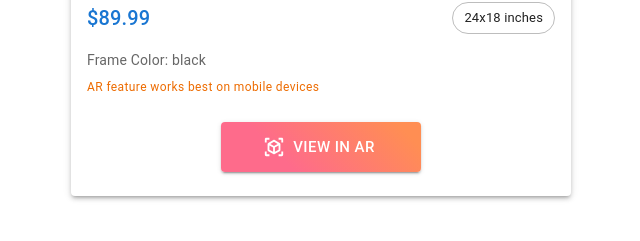
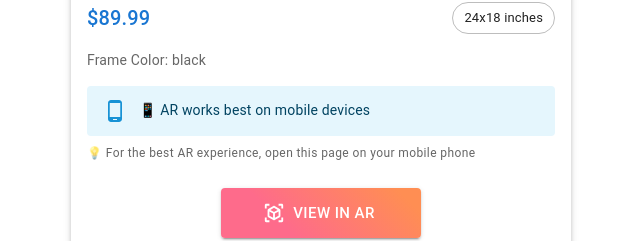
Before and after one commit to lahiruAsiri/wall-art-ar, a React (Vite) app: page / in a window 1280 px wide. Shown: the part 623-864 px from the top of the page, without its empty margins (319-959 px from the left). Built offline with nearby package versions, Linux system fonts and the light colour scheme.

Commit message:
Update ImageDisplay.jsx

```diff
--- a/src/components/ImageDisplay.jsx
+++ b/src/components/ImageDisplay.jsx
@@ -1,11 +1,13 @@
 "use client"
 
 import React, { useState } from "react"
-import { Card, CardMedia, CardContent, CardActions, Typography, Box, Chip } from "@mui/material"
+import { Card, CardMedia, CardContent, CardActions, Typography, Box, Chip, Alert } from "@mui/material"
+import { CameraAlt, PhoneAndroid } from "@mui/icons-material"
 import ARButton from "./ARButton"
 
 const ImageDisplay = () => {
   const [isARSupported, setIsARSupported] = useState(false)
+  const [deviceInfo, setDeviceInfo] = useState("")
 
   // Hardcoded wall art image with frame
   const wallArtData = {
@@ -18,22 +20,32 @@ const ImageDisplay = () => {
   }
 
   React.useEffect(() => {
-    // Check AR support
+    // Check AR support and device info
     const checkARSupport = async () => {
+      const isMobile = /Android|webOS|iPhone|iPad|iPod|BlackBerry|IEMobile|Opera Mini/i.test(navigator.userAgent)
+      const hasCamera = !!(navigator.mediaDevices && navigator.mediaDevices.getUserMedia)
+
+      if (isMobile && hasCamera) {
+        setIsARSupported(true)
+        setDeviceInfo("✅ AR Ready - Mobile device with camera detected")
+      } else if (!isMobile) {
+        setIsARSupported(false)
+        setDeviceInfo("📱 AR works best on mobile devices")
+      } else if (!hasCamera) {
+        setIsARSupported(false)
+        setDeviceInfo("📷 Camera not available")
+      }
+
+      // Check for WebXR support (advanced AR)
       if ("xr" in navigator) {
         try {
           const supported = await navigator.xr.isSessionSupported("immersive-ar")
-          setIsARSupported(supported)
+          if (supported) {
+            setDeviceInfo("🚀 Advanced AR supported (WebXR)")
+          }
         } catch (error) {
-          console.log("WebXR not supported:", error)
-          // Check for iOS AR Quick Look support
-          const isIOS = /iPad|iPhone|iPod/.test(navigator.userAgent)
-          setIsARSupported(isIOS)
+          console.log("WebXR check failed:", error)
         }
-      } else {
-        // Fallback: assume mobile devices can support AR
-        const isMobile = /Android|webOS|iPhone|iPad|iPod|BlackBerry|IEMobile|Opera Mini/i.test(navigator.userAgent)
-        setIsARSupported(isMobile)
       }
     }
 
@@ -60,12 +72,22 @@ const ImageDisplay = () => {
             </Typography>
             <Chip label={wallArtData.size} variant="outlined" />
           </Box>
-          <Typography variant="body2" color="text.secondary">
+          <Typography variant="body2" color="text.secondary" gutterBottom>
             Frame Color: {wallArtData.frameColor}
           </Typography>
+
+          {/* Device Status */}
+          <Alert
+            severity={isARSupported ? "success" : "info"}
+            icon={isARSupported ? <CameraAlt /> : <PhoneAndroid />}
+            sx={{ mt: 2 }}
+          >
+            {deviceInfo}
+          </Alert>
+
           {!isARSupported && (
-            <Typography variant="caption" color="warning.main" sx={{ mt: 1, display: "block" }}>
-              AR feature works best on mobile devices
+            <Typography variant="caption" color="text.secondary" sx={{ mt: 1, display: "block" }}>
+              💡 For the best AR experience, open this page on your mobile phone
             </Typography>
           )}
         </CardContent>
```
